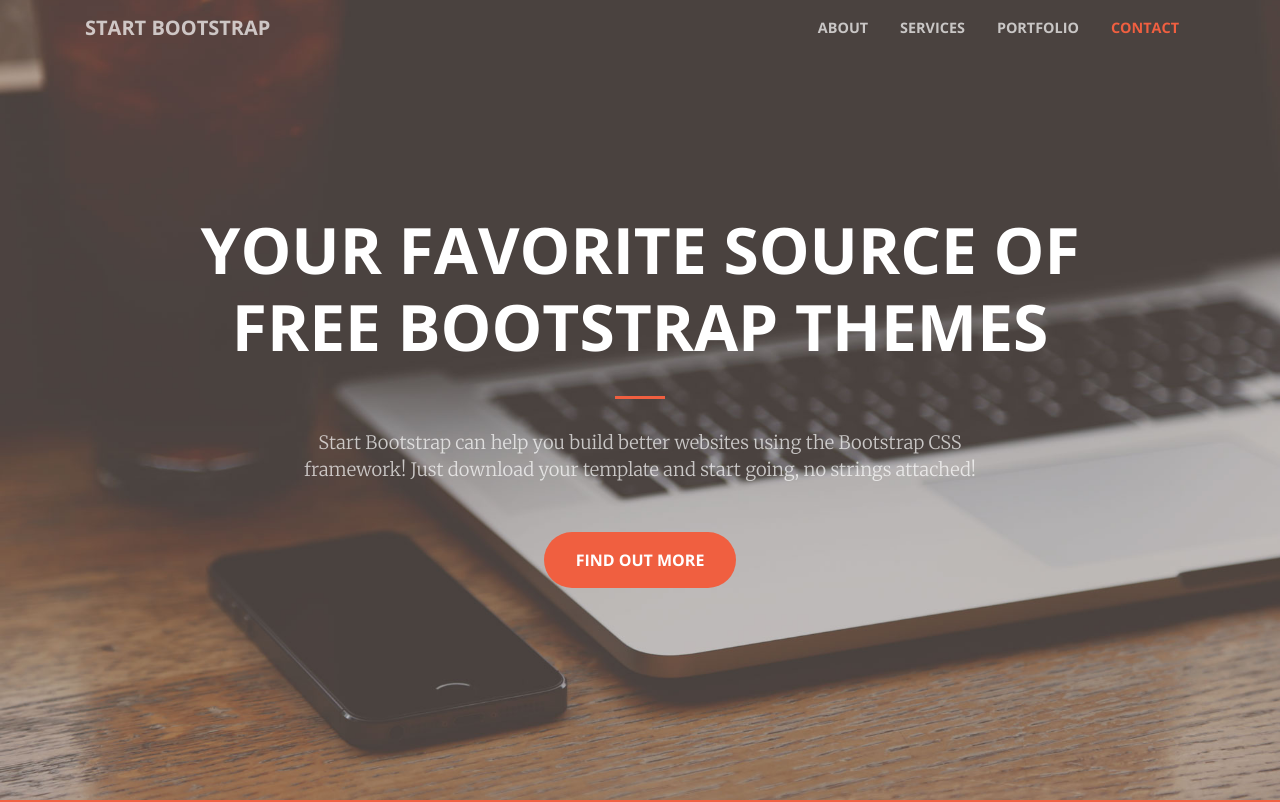
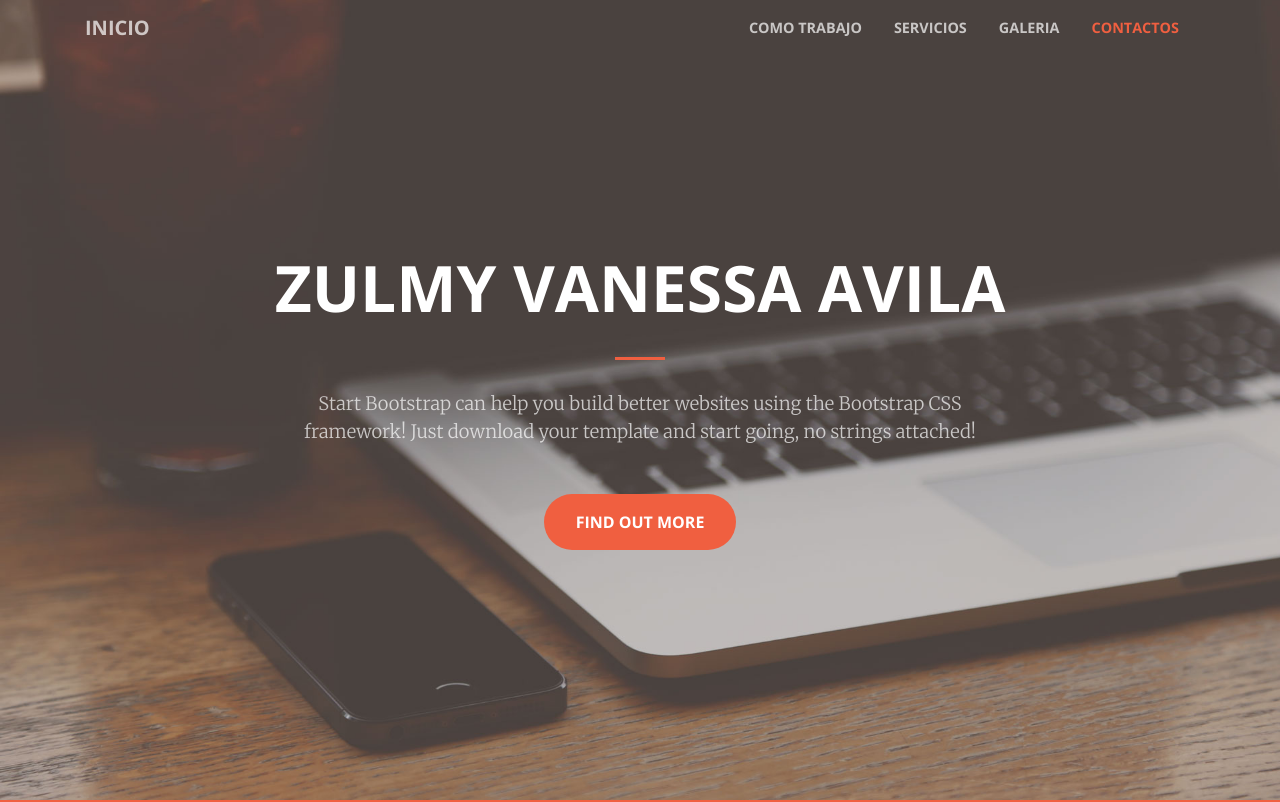
Before and after one commit to DreizTM/Ejemplo, a website: page index.html in a window 1280 px wide. Shown: the top 802 px of the page. Drawn offline with nearby package versions, Linux system fonts and the light colour scheme.

Commit message:
Update index.html

```diff
--- a/index.html
+++ b/index.html
@@ -1,5 +1,5 @@
 <!DOCTYPE html>
-<html lang="en">
+<html lang="es"  >
 
   <head>
 
@@ -31,23 +31,23 @@
     <!-- Navigation -->
     <nav class="navbar navbar-expand-lg navbar-light fixed-top" id="mainNav">
       <div class="container">
-        <a class="navbar-brand js-scroll-trigger" href="#page-top">Start Bootstrap</a>
+        <a class="navbar-brand js-scroll-trigger" href="#page-top">Inicio</a>
         <button class="navbar-toggler navbar-toggler-right" type="button" data-toggle="collapse" data-target="#navbarResponsive" aria-controls="navbarResponsive" aria-expanded="false" aria-label="Toggle navigation">
           <span class="navbar-toggler-icon"></span>
         </button>
         <div class="collapse navbar-collapse" id="navbarResponsive">
           <ul class="navbar-nav ml-auto">
             <li class="nav-item">
-              <a class="nav-link js-scroll-trigger" href="#about">About</a>
+              <a class="nav-link js-scroll-trigger" href="#about">Como trabajo</a>
             </li>
             <li class="nav-item">
-              <a class="nav-link js-scroll-trigger" href="#services">Services</a>
+              <a class="nav-link js-scroll-trigger" href="#services">Servicios</a>
             </li>
             <li class="nav-item">
-              <a class="nav-link js-scroll-trigger" href="#portfolio">Portfolio</a>
+              <a class="nav-link js-scroll-trigger" href="#portfolio">Galeria</a>
             </li>
             <li class="nav-item">
-              <a class="nav-link js-scroll-trigger" href="#contact">Contact</a>
+              <a class="nav-link js-scroll-trigger" href="#contact">Contactos</a>
             </li>
           </ul>
         </div>
@@ -59,7 +59,7 @@
         <div class="row">
           <div class="col-lg-10 mx-auto">
             <h1 class="text-uppercase">
-              <strong>Your Favorite Source of Free Bootstrap Themes</strong>
+              <strong>Zulmy Vanessa avila </strong>
             </h1>
             <hr>
           </div>
```
